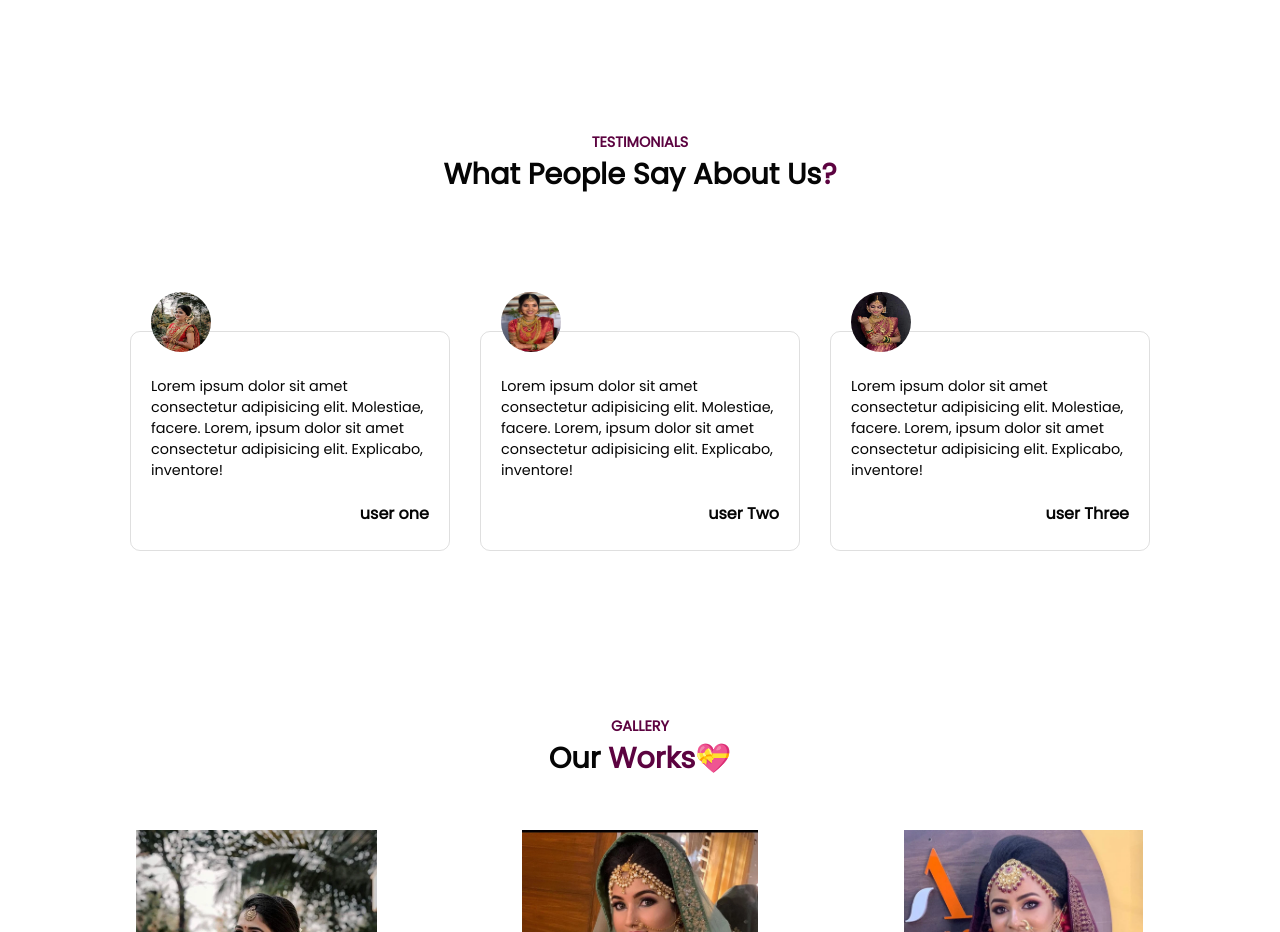
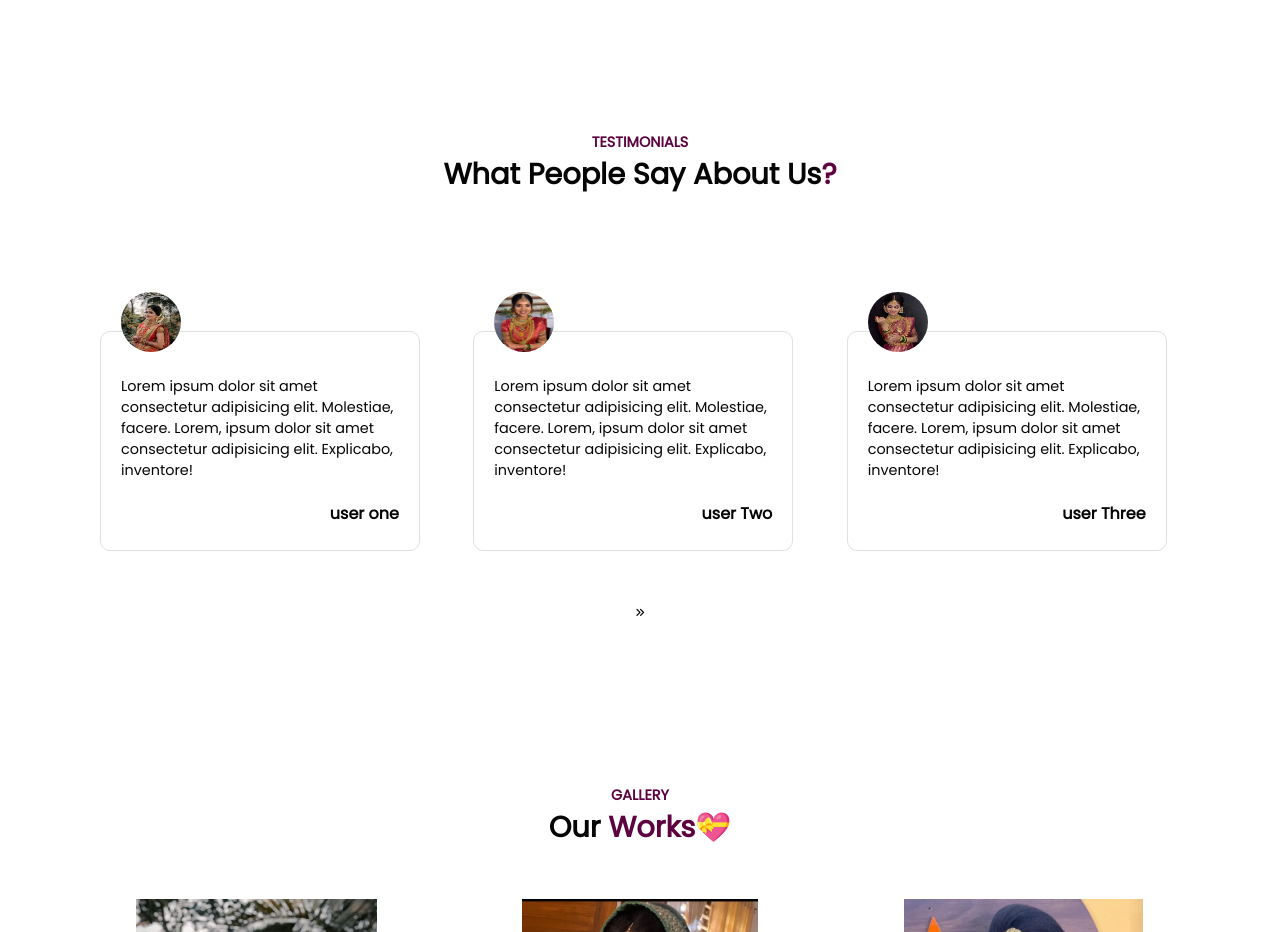
Before and after one commit to musadhiq/bridal-studio_v2, a plain HTML site: page index.html in a window 1280 px wide. Shown: the part 1840-2772 px from the top of the page. Drawn offline with Linux system fonts and the light colour scheme; a web font is replaced by a local one.

Commit message:
testimonial section updated

```diff
--- a/css/scss/_testimonial.scss
+++ b/css/scss/_testimonial.scss
@@ -1,18 +1,19 @@
 .testimonials {
   margin: 15% 0;
+  position: relative;
   .container {
     width: 100%;
     height: 300px;
     overflow: scroll;
-    margin: 5% 0;
+    margin: 5% 10px;
     display: grid;
-    grid-template-columns: 320px 320px 320px;
-    align-items: center;
-    justify-content: center;
-    gap: 30px;
+    grid-template-columns: repeat(3, minmax(320px, 1fr));
+    gap: 20px;
+
     &::-webkit-scrollbar {
       display: none;
     }
+
     .card {
       width: 320px;
       height: 220px;
@@ -46,4 +47,10 @@
       }
     }
   }
+  .arrow {
+    text-align: center;
+    a {
+      color: $text-color;
+    }
+  }
 }
--- a/index.html
+++ b/index.html
@@ -161,6 +161,10 @@
                 </div>
               </div>
             </div>
+            <div class="arrow">
+              <a  class="arrow-btn"><i class="fas fa-angle-double-right"></i>
+              </a>
+            </div>
         </section>
         <!-- end -->
         <!-- gallery section -->
```
Also changed, not shown: css/main.css, 1 other file.
